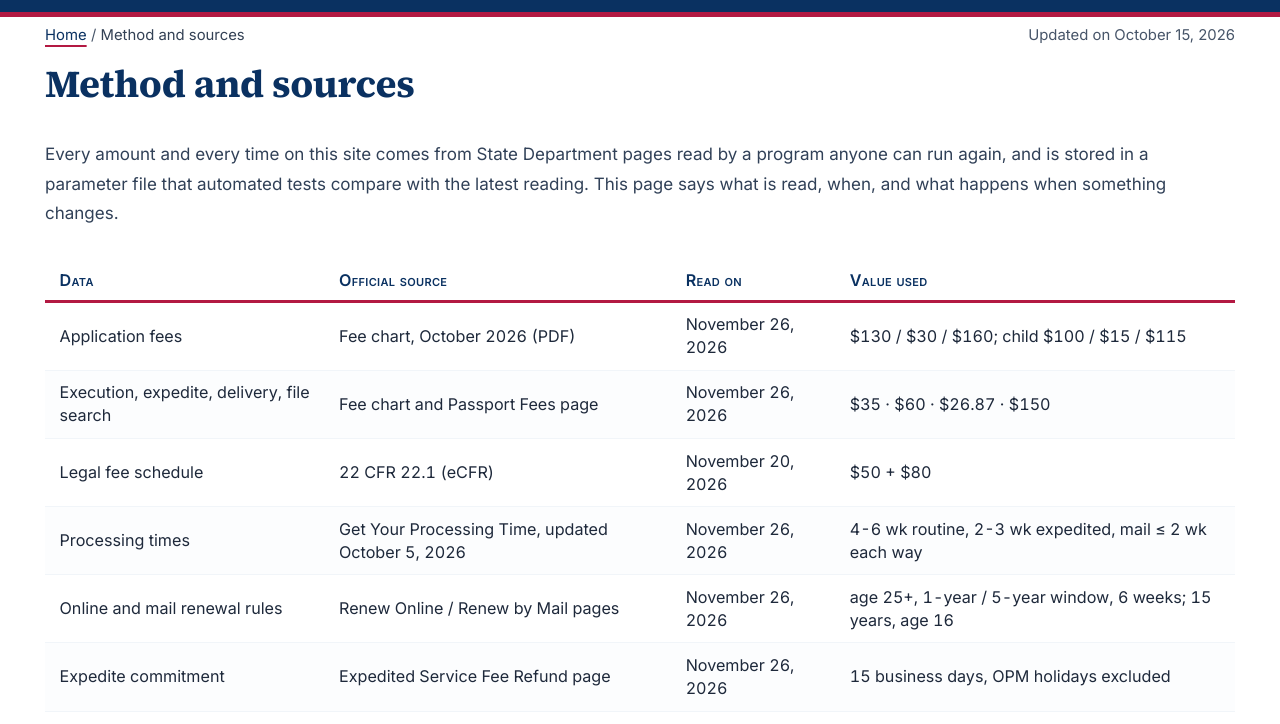
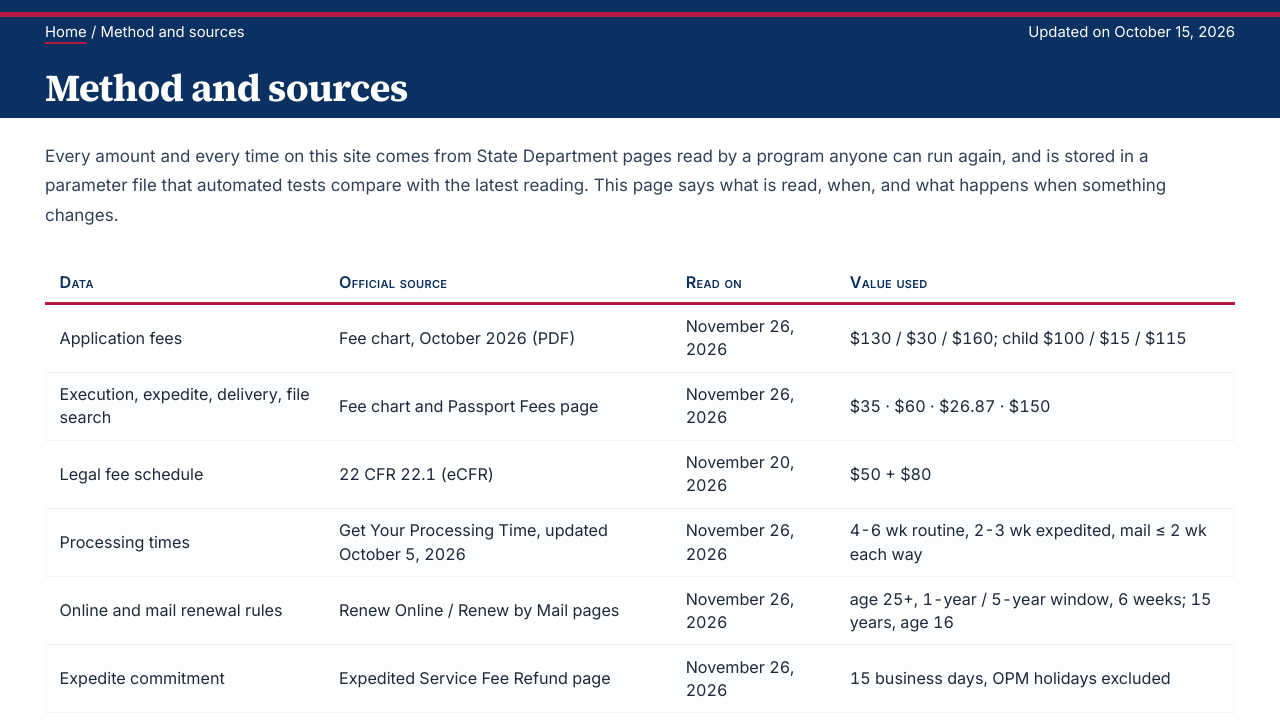
Before and after one commit to Mottalib-10M/uspassportcost.com, an Astro site: page /en/method in a window 1280 px wide. Shown: the part 60-784 px from the top of the page. Built offline with nearby package versions, Linux system fonts and the light colour scheme; Astro itself is replaced by a stand-in of ours.

Commit message:
Page Méthode et sources (EN et ES) : titre dans le bandeau comme les autres pages intérieures
Co-Authored-By: Claude Opus 5.5 <noreply@anthropic.com>

```diff
--- a/src/components/MethodPage.astro
+++ b/src/components/MethodPage.astro
@@ -34,8 +34,8 @@ const table = h.table([T('Data', 'Dato'), T('Official source', 'Fuente oficial')
 ], undefined, ['l', 'l', 'l', 'l']);
 ---
 <PageLayout title={title} description={description} lang={lang} jsonLd={jsonLd} sources={sources.map((k) => ({ name: P.sources[k].label[lang], url: P.sources[k].url }))} breadcrumbs={[{ label: T('Method and sources', 'Método y fuentes') }]} dateEnHaut>
+  <header class="mb-6"><h1 class="text-3xl font-bold text-navy-900 md:text-4xl">{T('Method and sources', 'Método y fuentes')}</h1></header>
   <article class="prose prose-slate max-w-none">
-    <h1>{T('Method and sources', 'Método y fuentes')}</h1>
     {es ? (
       <Fragment>
         <p>Cada monto y cada plazo de este sitio vienen de páginas del Departamento de Estado leídas por un programa que cualquiera puede volver a ejecutar, y se guardan en un archivo de parámetros que las pruebas automáticas comparan con la última lectura. Esta página dice qué se lee, cuándo, y qué se hace cuando algo cambia.</p>
```
